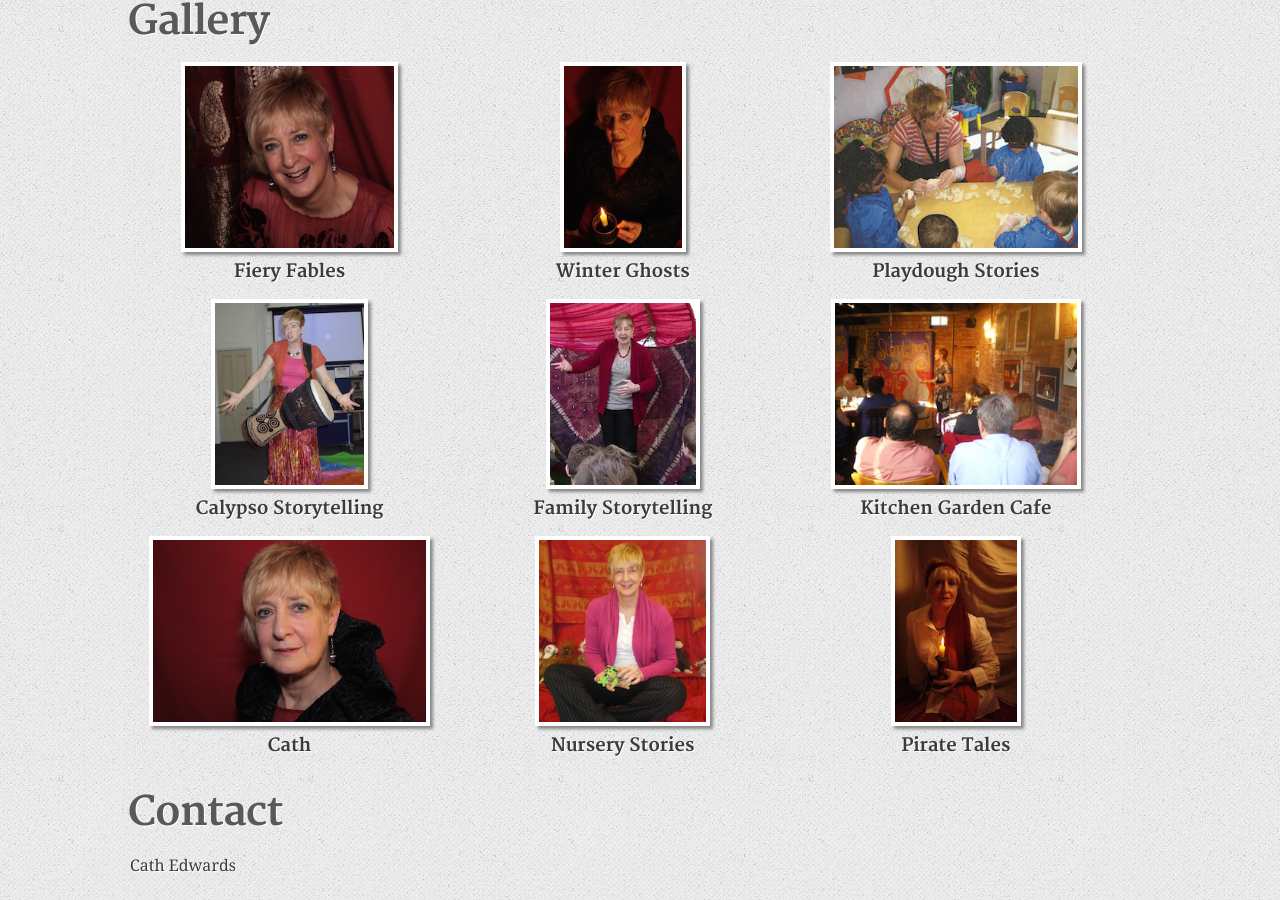
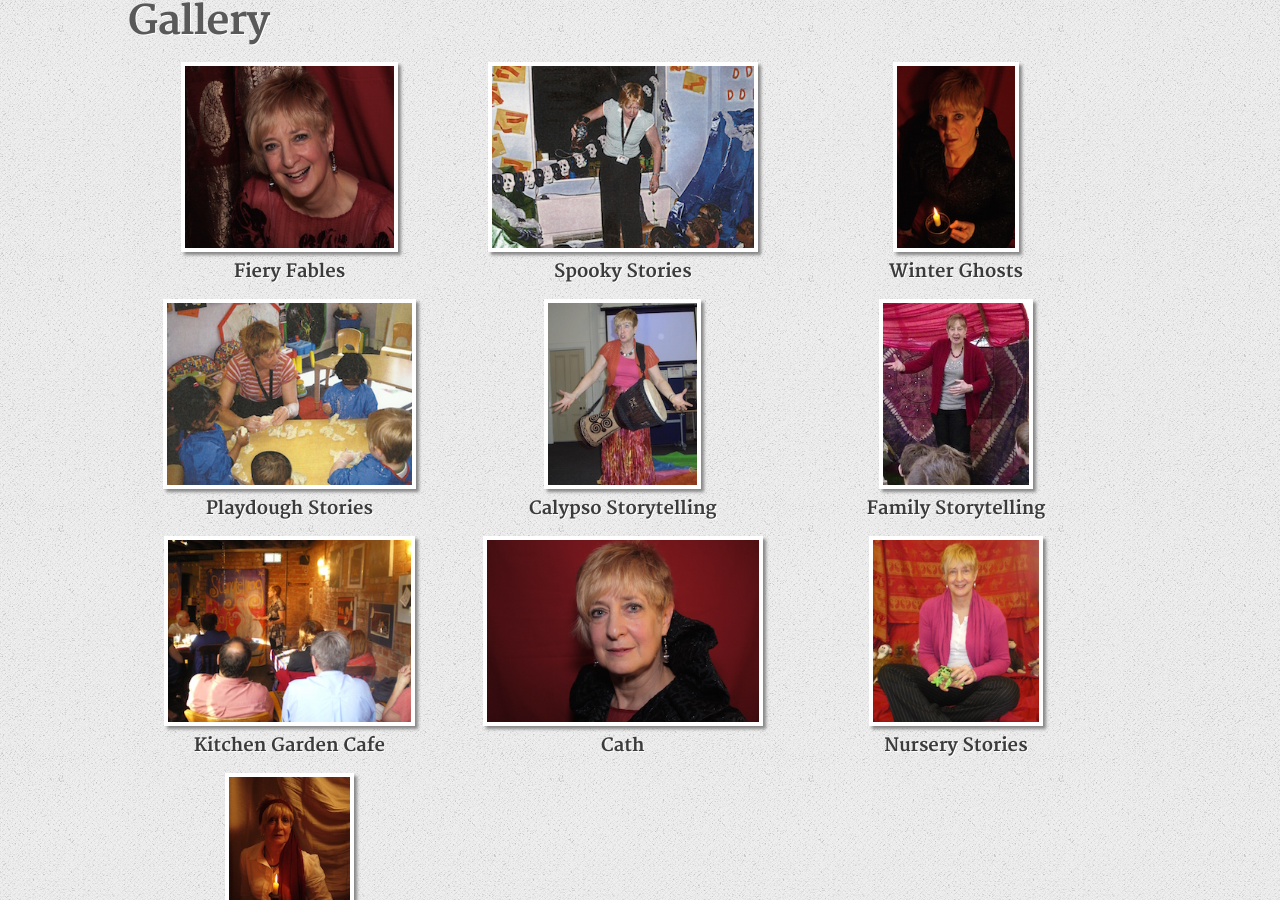
Before and after one commit to m3dwards/storytellingforall, a Jekyll site: the page built from index.html, in a window 1280 px wide and 900 px high, scrolled down 1144 px. Built offline with Jekyll 4.4.1, drawn with Linux system fonts in a browser that asks for light colours.

Commit message:
Updated gallery.yml

```diff
--- a/_data/gallery.yml
+++ b/_data/gallery.yml
@@ -5,6 +5,10 @@
 - name: Fiery Fables
   thumb: /images/gallery/thumbs/fiery-fables.jpeg
   image: /images/gallery/fiery-fables.jpg
+
+- name: Spooky Stories
+  thumb: /images/gallery/thumbs/spooky-story.jpeg
+  image: /images/gallery/spooky-story.jpg
 
 - name: Winter Ghosts
   thumb: /images/gallery/thumbs/winter-ghosts.jpeg
```
